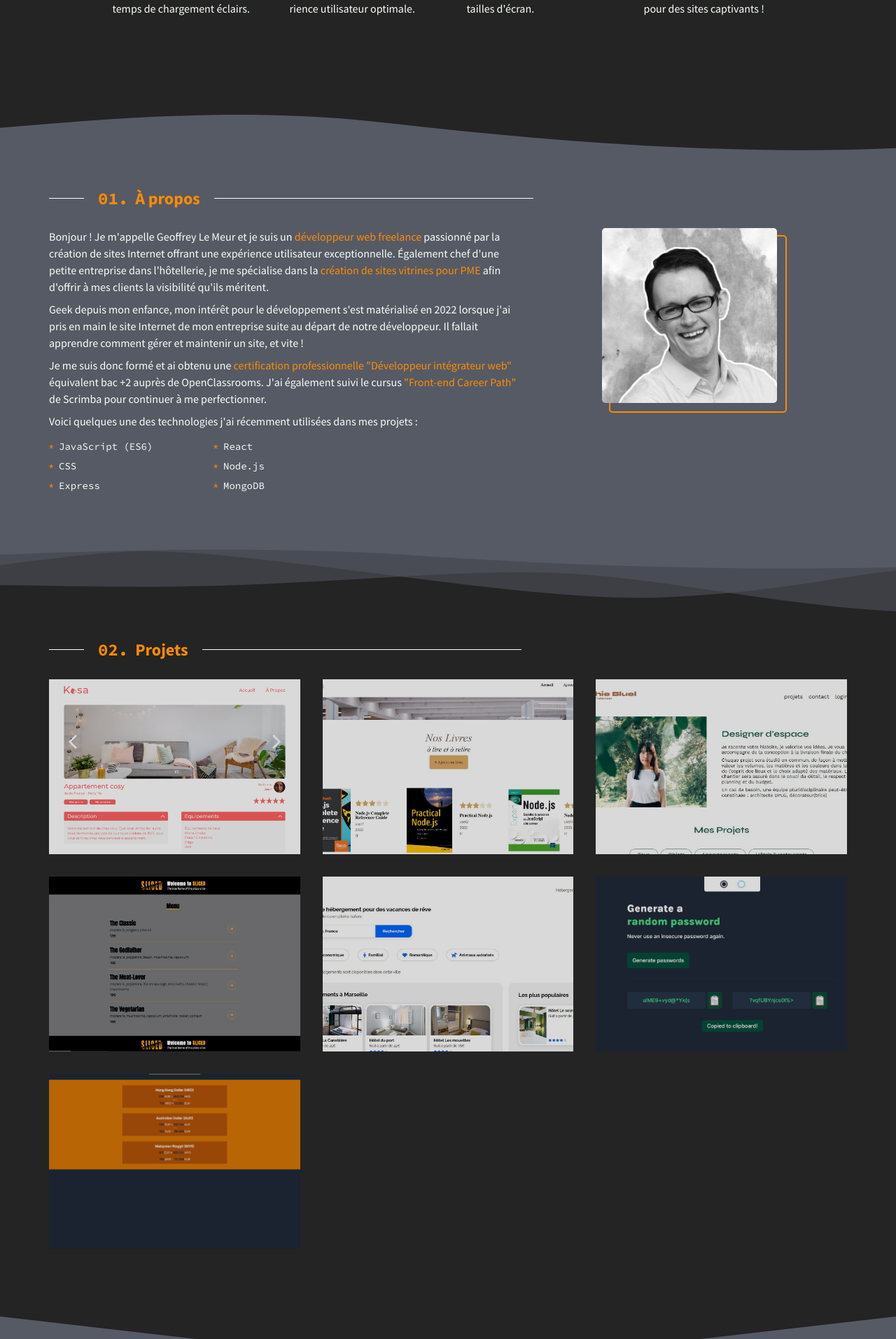
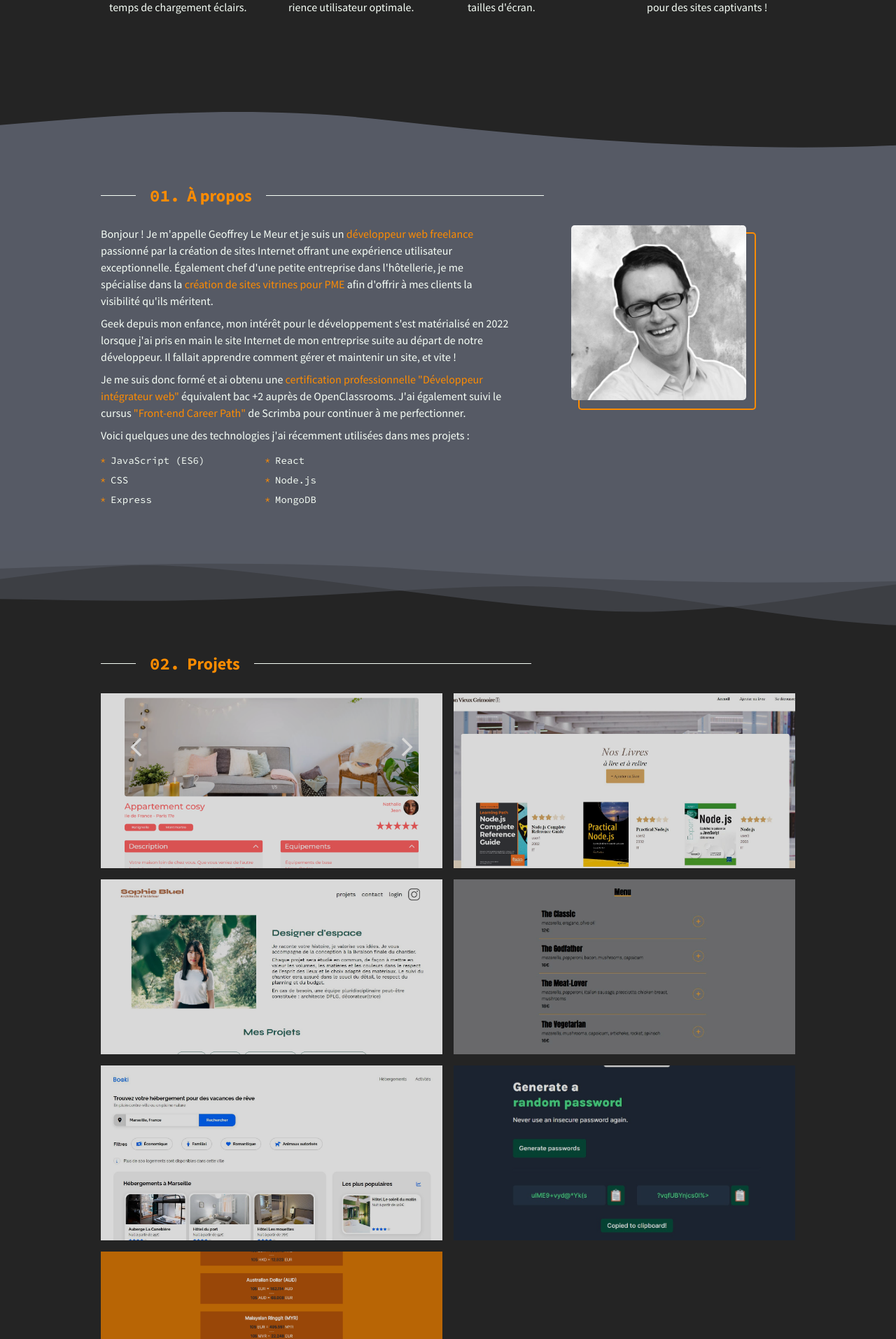
Before and after one commit to BuckyBuck135/Portfolio, a React (Vite) app: page / in a window 1280 px wide. Shown: the part 531-2445 px from the top of the page at 70% size. Built offline with nearby package versions, Linux system fonts and the light colour scheme.

Commit message:
grid layout

```diff
--- a/src/Components/About/About.css
+++ b/src/Components/About/About.css
@@ -1,5 +1,6 @@
 .section--about {
     background-color: var(--slate);
+    padding-top: 2em;
 }
 
 
@@ -100,7 +101,8 @@
 
 @media screen and (min-width: 768px){
     .section--about {
-        padding: 6em 0 3em 0;
+        padding-top: 6em;
+        padding-bottom: 3em;
       }
     .about--grid{
         display: grid;
--- a/src/Components/Projects/Projects.css
+++ b/src/Components/Projects/Projects.css
@@ -1,9 +1,8 @@
 .section--projects {
     background-color: var(--dark-slate);
-    padding: 2em 0 4em 0;
+    padding-top: 2em;
+    padding-bottom: 4em;
   }
-
-
 
   .shapedividers_com-7055{
     overflow:hidden;
@@ -36,17 +35,18 @@
     align-content: center;
     justify-content: center;
     flex-direction: column;
-    gap: 2em;
+    gap: 1em;
 }
 
 @media screen and (min-width: 768px){
   .section--projects {
-    padding: 6em 0 6em 0;
+    padding-top: 6em;
+    padding-bottom: 6em;
   }
 
   .gallery{
       display: grid;
-      grid-template-columns: repeat(auto-fit, minmax(300px, 1fr));
+      grid-template-columns: repeat(auto-fit, minmax(450px, 1fr));
   }
 
 }
--- a/src/index.css
+++ b/src/index.css
@@ -77,7 +77,7 @@ img {
 
 @media screen and (min-width: 768px){
   section {
-    padding: 50px 150px;
+    padding: 3em 9em;
   }
 
   .container {
```
